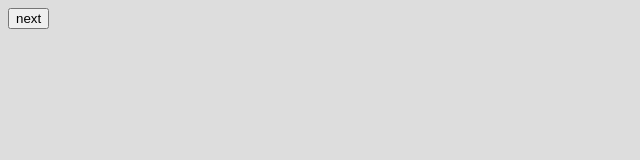
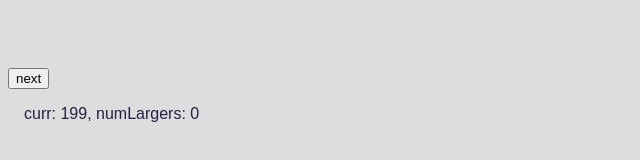
Before and after one commit to JosePedroDias/aoc2021, a website with bundled scripts: page 01.html in a window 1280 px wide. Both pictures are taken after a click on the button "part1". Shown: the whole page, without its empty margins (0-640 px from the left). Built offline with nearby package versions, Linux system fonts and the light colour scheme.

Commit message:
day 1 working entirely in html

```diff
--- a/01-browser.mjs
+++ b/01-browser.mjs
@@ -1,31 +1,65 @@
+import { doDebugger } from './debugger-browser.mjs';
+import { divElement } from './shared-browser.mjs';
 import { part1, part2 } from './01.mjs';
-import { doDebugger } from './debugger-browser.mjs';
 
-doDebugger([
+
+let arr;
+
+function deleteLater(el) {
+    setTimeout(() => {
+        el.classList.add('hidden');
+    }, 400);
+    setTimeout(() => {
+        el.innerHTML = '';
+        el.classList.remove('hidden');
+    }, 1500);
+}
+
+doDebugger({
+    items: [
+        { label: 'example',    value: '01a.txt' },
+        { label: 'real input', value: '01.txt'  }
+    ],
+    parts: [
         {
             partFn: part1,
-        onStart: (step) => {
-
+            onStart: ({ step, el }) => {
+                if (!step) return;
+                el.innerHTML = '';
+                arr = [];
             },
-        onStep: ({ curr, numLargers }, step) => {
+            onStep: ({ data: { curr, numLargers }, step, el }) => {
                 if (step) {
-                console.log(curr, numLargers);
+                    const divEl = divElement({}, `curr: ${curr}, numLargers: ${numLargers}`);
+                    arr.push(divEl);
+                    el.appendChild(divEl);
                 }
                 return numLargers;
             },
-        onDone: (result, step) => !step && console.warn(result)
+            onDone: ({ result, step, el }) => {
+                if (step) deleteLater(el);
+                else el.innerHTML = result;
+            }
         },
         {
             partFn: part2,
-        onStart: (step) => {
-
+            onStart: ({ step, el }) => {
+                if (!step) return;
+                el.innerHTML = '';
+                arr = [];r = [];
             },
-        onStep: ({ sum, increased, numLargers }, step) => {
+            onStep: ({ data: { sum, increased, numLargers }, step, el }) => {
                 if (step) {
-                console.log(sum, increased, numLargers);
+                    const divEl = divElement({}, `sum: ${sum}, increased: ${increased ? 'Y' : 'N'}, numLargers: ${numLargers}`);
+                    arr.push(divEl);
+                    el.appendChild(divEl);
                 }
                 return numLargers;
             },
-        onDone: (result, step) => !step && console.warn(result)
+            onDone: ({ result, step, el }) => {
+                if (step) deleteLater(el);
+                else el.innerHTML = result;
             }
-])
+        }
+    ]
+});
--- a/01.mjs
+++ b/01.mjs
@@ -40,8 +40,7 @@ export async function* part2(asyncGen) {
         .map((w, i) => [i, w.data.length])
         .filter(([_i, l]) => l === 3)
         .map(([i, _l]) => i);
-
-        const windowIndex = windowsWith3[0];
+        const windowIndex = windowsWith3[0]; // as we know there is at most 1
 
         if (isFinite(windowIndex)) {
             const sum = sumArray(windows[windowIndex].data);
--- a/debugger-browser.mjs
+++ b/debugger-browser.mjs
@@ -1,6 +1,6 @@
-import { streamLines, selectElement, buttonElement, checkboxElement, brElement, divElement, setVisibility } from './shared-browser.mjs';
+import { streamLines, selectElement, buttonElement, checkboxElement, brElement, divElement, setVisibility, changeText, setAttributes } from './shared-browser.mjs';
 
-export async function doDebugger(parts) {
+export async function doDebugger({ parts, items }) {
     const body = document.body;
 
     let step = true;
@@ -9,12 +9,12 @@ export async function doDebugger(parts) {
 
 
     let mainFormDivEl = divElement();
-    let debuggerDivEl = divElement();
     let nextDivEl = divElement();
+    let debuggerDivEl = divElement({ className: 'debugger' });
 
     body.appendChild(mainFormDivEl);
+    body.appendChild(nextDivEl);
     body.appendChild(debuggerDivEl);
-    body.appendChild(nextDivEl);
 
 
 
@@ -38,7 +38,7 @@ export async function doDebugger(parts) {
 
 
     const [ stepCbEl, stepCbLabelEl ] = checkboxElement({
-        label: 'step',
+        label: 'step by step',
         checked: step,
         onChange: (checked) => (step = checked)
     });
@@ -50,11 +50,8 @@ export async function doDebugger(parts) {
 
 
     const [fnSelEl, fnSelLabelEl] = selectElement({
-        label: 'data to use',
-        items: [
-            { label: 'example',    value: '01a.txt' },
-            { label: 'real input', value: '01.txt'  }
-        ],
+        label: 'data to use: ',
+        items,
         onChange: (fn) => (fnToRun = fn)
     });
     mainFormDivEl.appendChild(fnSelLabelEl);
@@ -65,33 +62,37 @@ export async function doDebugger(parts) {
 
 
 
+    const el = debuggerDivEl;
+
     async function runPart(partFn, onStep) {
-        setVisibility(mainFormDivEl, false);
-        setVisibility(nextDivEl, true);
+        if (step) {
+            setVisibility(mainFormDivEl, false, true);
+            setVisibility(nextDivEl, true);
+        }
 
         let g = partFn(streamLines(fnToRun));
 
         let last;
-        for await (const yieldedData of g) {
-            last = onStep(yieldedData, step);
+        for await (const data of g) {
+            last = onStep( { data, step, el });
             step && await nextButtonIsClicked();
         }
 
-        setVisibility(mainFormDivEl, true);
-        setVisibility(nextDivEl, false);
+        if (step) {
+            setVisibility(mainFormDivEl, true, true);
+            setVisibility(nextDivEl, false);
+        }
 
         return last;
     }
 
-
-
     for (const { partFn, onStart, onStep, onDone } of parts) {
-        onStart(step);
         mainFormDivEl.appendChild( buttonElement({
             label: partFn.name,
             onClick: () => {
+                onStart({ step, el });
                 runPart(partFn, onStep)
-                .then((result) => onDone(result, step))
+                .then((result) => onDone({ result, step, el }))
             }
         }) );
     }
--- a/main.css
+++ b/main.css
@@ -7,3 +7,12 @@ body {
 br {
     margin: 1.2em 0;
 }
+
+.debugger {
+    padding: 1em;
+    transition: opacity 1s linear;
+}
+
+.hidden {
+    opacity: 0;
+}
--- a/shared-browser.mjs
+++ b/shared-browser.mjs
@@ -20,6 +20,29 @@ function randomString() {
 }
 
 //// HTML-RELATED
+
+export function setAttributes(el, attributesObj) {
+    for (let [k, v] of Object.entries(attributesObj)) {
+        if (k === 'className') {
+            el.className = v;
+        } else if (typeof v === 'function') {
+            el.addEventListener(k, v);
+        } else {
+            el.setAttribute(k, v);
+        }
+    }
+}
+
+function elementFactory(nodeName) {
+    return function(attributesObj, text) {
+        const el = document.createElement(nodeName);
+
+        attributesObj && setAttributes(el, attributesObj);
+        if (text) el.appendChild( document.createTextNode(text) );
+
+        return el;
+    }
+}
 
 
 export function selectElement({ items, label, onChange }) {
@@ -77,19 +100,9 @@ export function checkboxElement({ label, onChange, checked }) {
 }
 
 
-export function brElement() {
-    return document.createElement('br');
-}
-
-
-export function spanElement() {
-    return document.createElement('span');
-}
-
-
-export function divElement() {
-    return document.createElement('div');
-}
+export const brElement = elementFactory('br');
+export const spanElement = elementFactory('span');
+export const divElement = elementFactory('div');
 
 
 export function setEnabled(buttonEl, enabled) {
@@ -97,6 +110,14 @@ export function setEnabled(buttonEl, enabled) {
 }
 
 
-export function setVisibility(el, visible) {
-    el.style.display = visible ? '' : 'none';
+export function setVisibility(el, visible, keepingLayout) {
+    if (keepingLayout) {
+        el.style.visibility = visible ? '' : 'hidden';
+    } else {
+        el.style.display = visible ? '' : 'none';
+    }
 }
+
+export function changeText(el, text) {
+    el.firstChild.nodeValue = text;
+}
```
Lines whose indentation alone changed are shown as unchanged.
